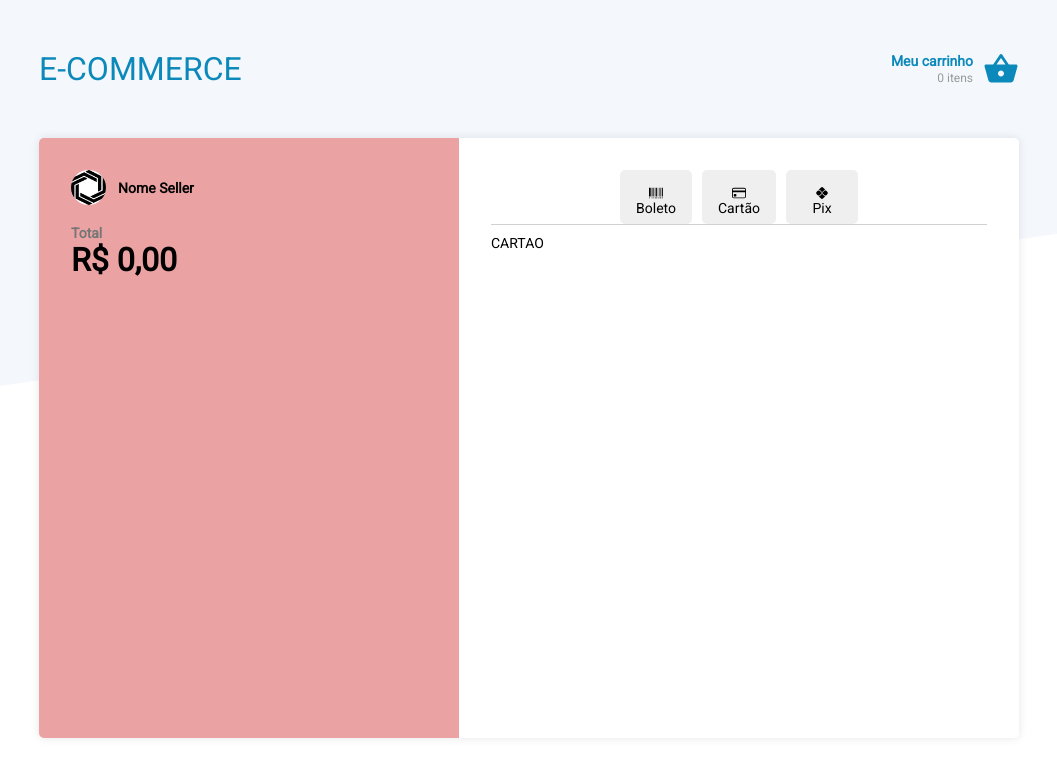
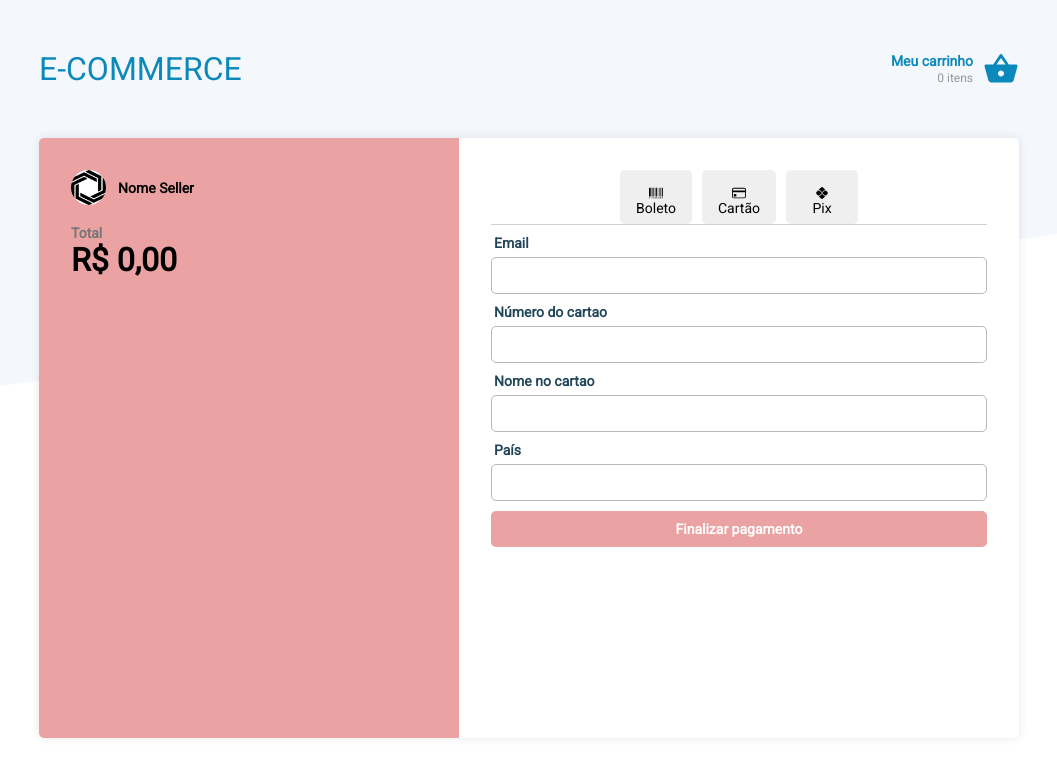
Before and after one commit to IceHower/ignite-desafio2, a React (Create React App) app: page /checkout in a window 1280 px wide. Both pictures are taken after a click on the button "Cartão". Shown: the top 776 px of the page, without its empty margins (111-1168 px from the left). Built offline with nearby package versions, Linux system fonts and the light colour scheme.

Commit message:
feat: finish payment methods

```diff
--- a/src/components/input/index.tsx
+++ b/src/components/input/index.tsx
@@ -49,6 +49,7 @@ const InputComponent = ({
         variant={variant}
         isFilled={isFilled}
         isFocused={isFocused}
+        filledColor={filledColor}
       >
         <input
           type={type}
--- a/src/components/input/styles.ts
+++ b/src/components/input/styles.ts
@@ -4,6 +4,7 @@ interface ContainerProps {
   isFocused: boolean
   isFilled: boolean
   variant: 'primary' | 'ghost' | 'representantes'
+  filledColor?: string
   border?: string
 }
 export const LabelText = styled.text`
@@ -53,12 +54,12 @@ export const InputContainer = styled.div<ContainerProps>`
   ${(props) =>
     props.isFocused &&
     css`
-      border-color: #50cfc9;
+      border-color: ${props.filledColor};
     `}
   ${(props) =>
     props.isFilled &&
     css`
-      border-color: #50cfc9;
+      border-color: ${props.filledColor};
     `}
 
   input {
--- a/src/pages/Checkout/index.tsx
+++ b/src/pages/Checkout/index.tsx
@@ -58,10 +58,12 @@ export function Checkout() {
                         <InputComponent
                             onChange={() => {}}
                             label="CPF"
+                            filledColor={userColor}
                         />
                         <InputComponent
                             onChange={() => {}}
                             label="Nome"
+                            filledColor={userColor}
                         />
                         <Button backgroundColor={userColor}>
                             Finalizar pagamento
@@ -69,10 +71,48 @@ export function Checkout() {
                     </form>
                 )}
                 {paymentMethodSection === "creditCard" && (
-                    <p>CARTAO</p>
+                    <form>
+                        <InputComponent
+                            onChange={() => {}}
+                            label="Email"
+                            filledColor={userColor}
+                        />
+                        <InputComponent
+                            onChange={() => {}}
+                            label="Número do cartao"
+                            filledColor={userColor}
+                        />
+                        <InputComponent
+                            onChange={() => {}}
+                            label="Nome no cartao"
+                            filledColor={userColor}
+                        />
+                        <InputComponent
+                            onChange={() => {}}
+                            label="País"
+                            filledColor={userColor}
+                        />
+                        <Button backgroundColor={userColor}>
+                            Finalizar pagamento
+                        </Button>
+                    </form>
                 )}
                 {paymentMethodSection === "pix" && (
-                    <p>PIX</p>
+                    <form>
+                        <InputComponent
+                            onChange={() => {}}
+                            label="CPF"
+                            filledColor={userColor}
+                        />
+                        <InputComponent
+                            onChange={() => {}}
+                            label="Nome"
+                            filledColor={userColor}
+                        />
+                        <Button backgroundColor={userColor}>
+                            Finalizar pagamento
+                        </Button>
+                    </form>
                 )}
             </CheckoutContainer>
         </Container>
```
